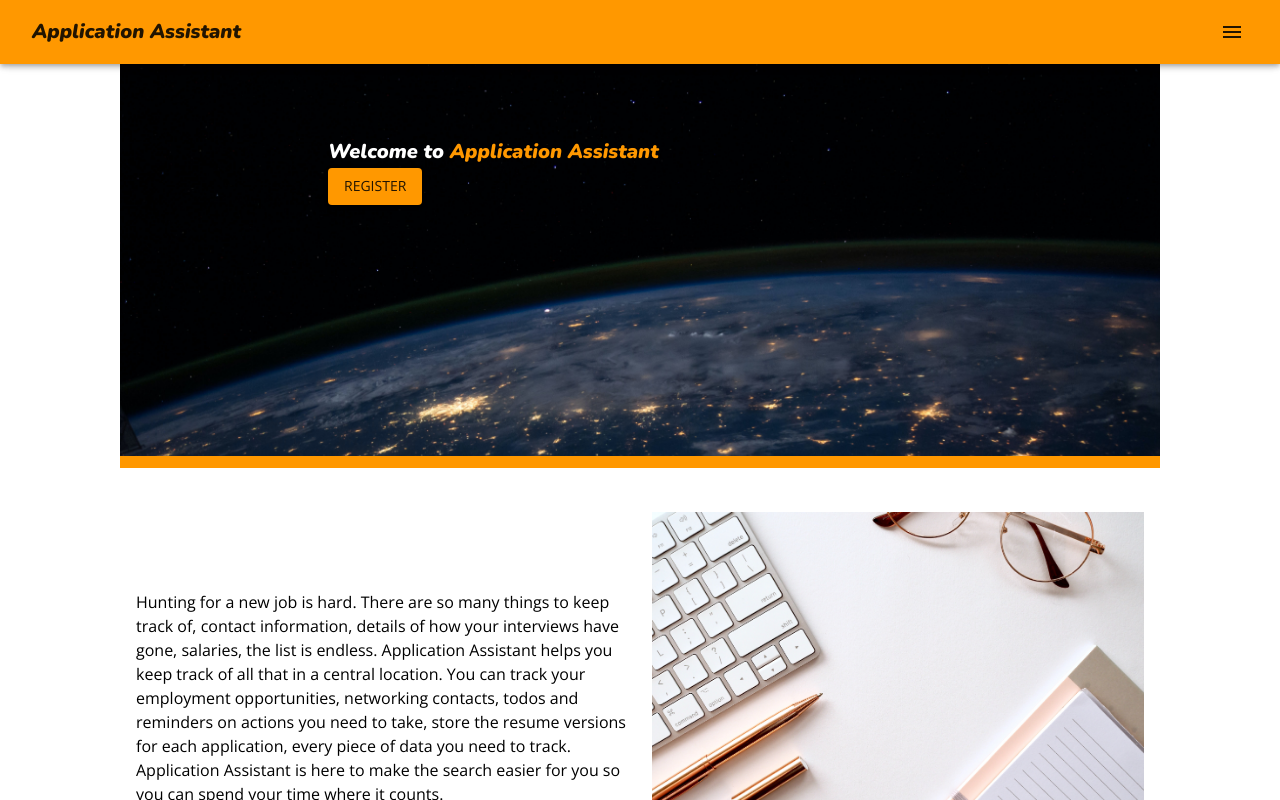
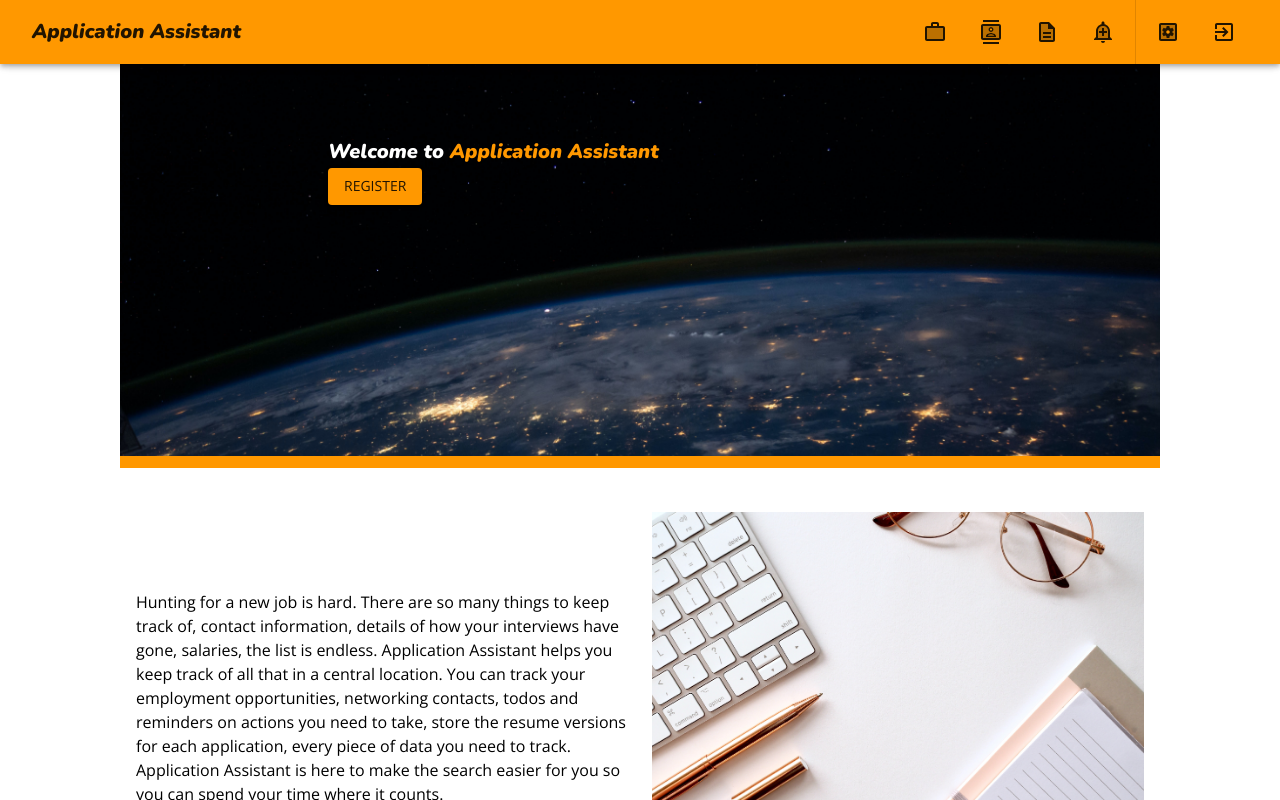
Before and after one commit to titanian229/applicationassistant, a React (Create React App) app in the folder client/: page / in a window 1280 px wide. Shown: the top 800 px of the page. Built offline with nearby package versions, Linux system fonts and the light colour scheme; a web font is replaced by a local one.

Commit message:
Added icons replacing sidebar to maximize screen real estate on desktop

```diff
--- a/client/src/components/Navbar/index.js
+++ b/client/src/components/Navbar/index.js
@@ -1,16 +1,24 @@
 import React, { useState } from 'react';
 import { Link } from 'react-router-dom';
 import clsx from 'clsx';
-import { IconButton, AppBar, Toolbar, Typography } from '@material-ui/core';
+import { IconButton, AppBar, Toolbar, Typography, Tooltip, Divider } from '@material-ui/core';
 import MenuIcon from '@material-ui/icons/Menu';
 import { makeStyles } from '@material-ui/core/styles';
 
 import { useGlobalStore } from '../GlobalStore';
 
-import LargeLogo from '../Logo/LargeLogo';
+// import LargeLogo from '../Logo/LargeLogo';
 import Sidebar from './Sidebar';
 
 import NotificationsActiveIcon from '@material-ui/icons/NotificationsActive';
+
+import ContactsIcon from '@material-ui/icons/ContactsTwoTone';
+import DescriptionIcon from '@material-ui/icons/DescriptionTwoTone';
+import AddAlertIcon from '@material-ui/icons/AddAlertTwoTone';
+import WorkIcon from '@material-ui/icons/WorkTwoTone';
+import SettingsIcon from '@material-ui/icons/SettingsApplicationsTwoTone';
+import ExitToAppIcon from '@material-ui/icons/ExitToAppTwoTone';
+import LockOpenOutlinedIcon from '@material-ui/icons/LockOpenOutlined';
 
 const useStyles = makeStyles((theme) => ({
     root: {
@@ -26,6 +34,17 @@ const useStyles = makeStyles((theme) => ({
     hidden: {
         display: 'none',
     },
+    desktopNavIcons: {
+        [theme.breakpoints.down('sm')]: {
+            display: 'none',
+        },
+        margin: theme.spacing(0, 1, 0, 0),
+    },
+    hideonDesktop: {
+        [theme.breakpoints.up('sm')]: {
+            display: 'none',
+        },
+    },
 }));
 
 const Navbar = () => {
@@ -40,7 +59,82 @@ const Navbar = () => {
                 <Typography variant="h6" className={classes.logo} component={Link} to="/">
                     Application Assistant
                 </Typography>
+                {/* //icons visible on desktop view */}
+                <Tooltip title="Applications">
+                    <IconButton
+                        className={classes.desktopNavIcons}
+                        edge="start"
+                        color="inherit"
+                        aria-label="Applications"
+                        component={Link}
+                        to="/applications"
+                    >
+                        <WorkIcon />
+                    </IconButton>
+                </Tooltip>
+                <Tooltip title="Contacts">
+                    <IconButton
+                        className={classes.desktopNavIcons}
+                        edge="start"
+                        color="inherit"
+                        aria-label="Contacts"
+                        component={Link}
+                        to="/contacts"
+                    >
+                        <ContactsIcon />
+                    </IconButton>
+                </Tooltip>
+                <Tooltip title="Resumes">
+                    <IconButton
+                        className={classes.desktopNavIcons}
+                        edge="start"
+                        color="inherit"
+                        aria-label="Resumes"
+                        component={Link}
+                        to="/resumes"
+                    >
+                        <DescriptionIcon />
+                    </IconButton>
+                </Tooltip>
+                <Tooltip title="Todos and Reminders">
+                    <IconButton
+                        className={classes.desktopNavIcons}
+                        edge="start"
+                        color="inherit"
+                        aria-label="Todos and Reminders"
+                        component={Link}
+                        to="/todos"
+                    >
+                        <AddAlertIcon />
+                    </IconButton>
+                </Tooltip>
+                <Divider className={classes.desktopNavIcons} orientation="vertical" flexItem />
 
+                <Tooltip title="Settings and Profile">
+                    <IconButton
+                        className={classes.desktopNavIcons}
+                        edge="start"
+                        color="inherit"
+                        aria-label="Settings and Profile"
+                        component={Link}
+                        to="/settings"
+                    >
+                        <SettingsIcon />
+                    </IconButton>
+                </Tooltip>
+                <Tooltip title="Log Out">
+                    <IconButton
+                        className={classes.desktopNavIcons}
+                        edge="start"
+                        color="inherit"
+                        aria-label="Log out"
+                        component={Link}
+                        to="/logout"
+                    >
+                        <ExitToAppIcon />
+                    </IconButton>
+                </Tooltip>
+                {/* //END DESKTOP BUTTONS */}
                 <IconButton
                     className={clsx(globalStore.reminders === 0 && classes.hidden)}
                     edge="start"
@@ -52,7 +146,7 @@ const Navbar = () => {
                     <NotificationsActiveIcon />
                 </IconButton>
                 <IconButton
-                    className={classes.sideMenuButton}
+                    className={clsx(classes.sideMenuButton, classes.hideonDesktop)}
                     edge="start"
                     color="inherit"
                     aria-label="menu"
```
